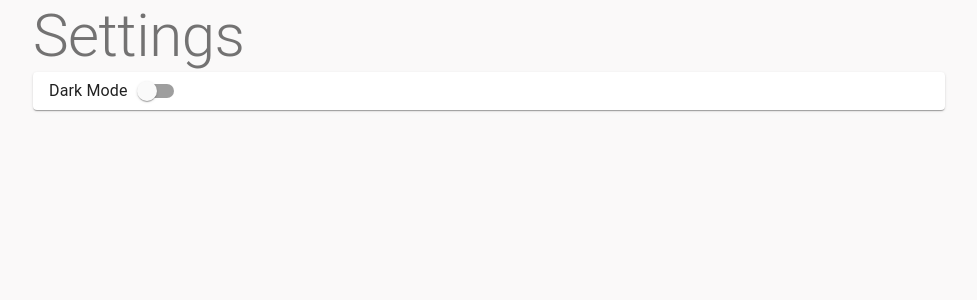
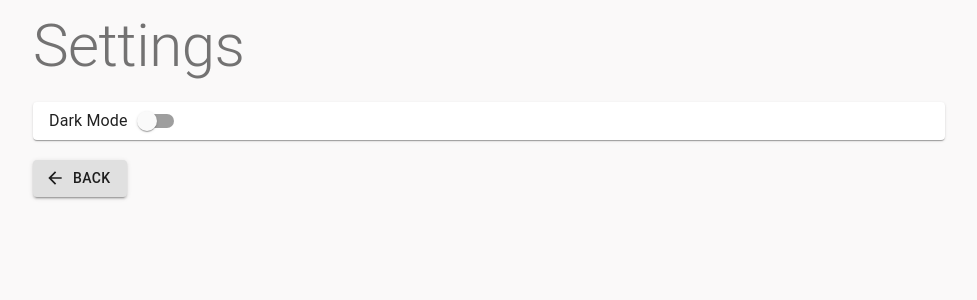
Before and after one commit to markuslim24/Tutir-frontend, a Next.js app: page /settings in a window 1280 px wide. Shown: the top 300 px of the page, without its empty margins (151-1128 px from the left). Built offline with nearby package versions, Linux system fonts and the light colour scheme.

Commit message:
added back button for settings page

```diff
--- a/components/Navbar.tsx
+++ b/components/Navbar.tsx
@@ -200,6 +200,7 @@ export default function Navbar() {
                   className={classes.menuButton}
                   color="primary"
                   aria-label="show settings"
+                  onClick={handleSettingsButton}
                 >
                   <SettingsIcon />
                 </IconButton>
--- a/pages/settings.tsx
+++ b/pages/settings.tsx
@@ -1,5 +1,6 @@
 import React from "react";
 import Navbar from "../components/Navbar";
+import { useRouter } from "next/router";
 
 import {
   Typography,
@@ -10,17 +11,30 @@ import {
   FormLabel,
   Paper,
   Container,
+  Button,
 } from "@material-ui/core";
+import { ArrowBack } from "@material-ui/icons";
+import { makeStyles } from "@material-ui/styles";
+
+const useStyles = makeStyles((theme) => ({
+  header: { margin: "10px 0px" },
+  darkMode: { margin: "10px 0px" },
+  backButton: { margin: "10px 0px" },
+}));
 
 const Settings = () => {
+  const router = useRouter();
+  const classes = useStyles();
   return (
     <>
       <Container maxWidth="md">
         <FormControl fullWidth={true}>
           <FormLabel>
-            <Typography variant="h2">Settings</Typography>
+            <Typography variant="h2" className={classes.header}>
+              Settings
+            </Typography>
           </FormLabel>
-          <Paper>
+          <Paper className={classes.darkMode}>
             <FormControlLabel
               control={<Switch />}
               label="Dark Mode"
@@ -28,6 +42,14 @@ const Settings = () => {
             />
           </Paper>
         </FormControl>
+        <Button
+          variant="contained"
+          startIcon={<ArrowBack />}
+          onClick={() => router.back()}
+          className={classes.backButton}
+        >
+          Back
+        </Button>
       </Container>
     </>
   );
```
